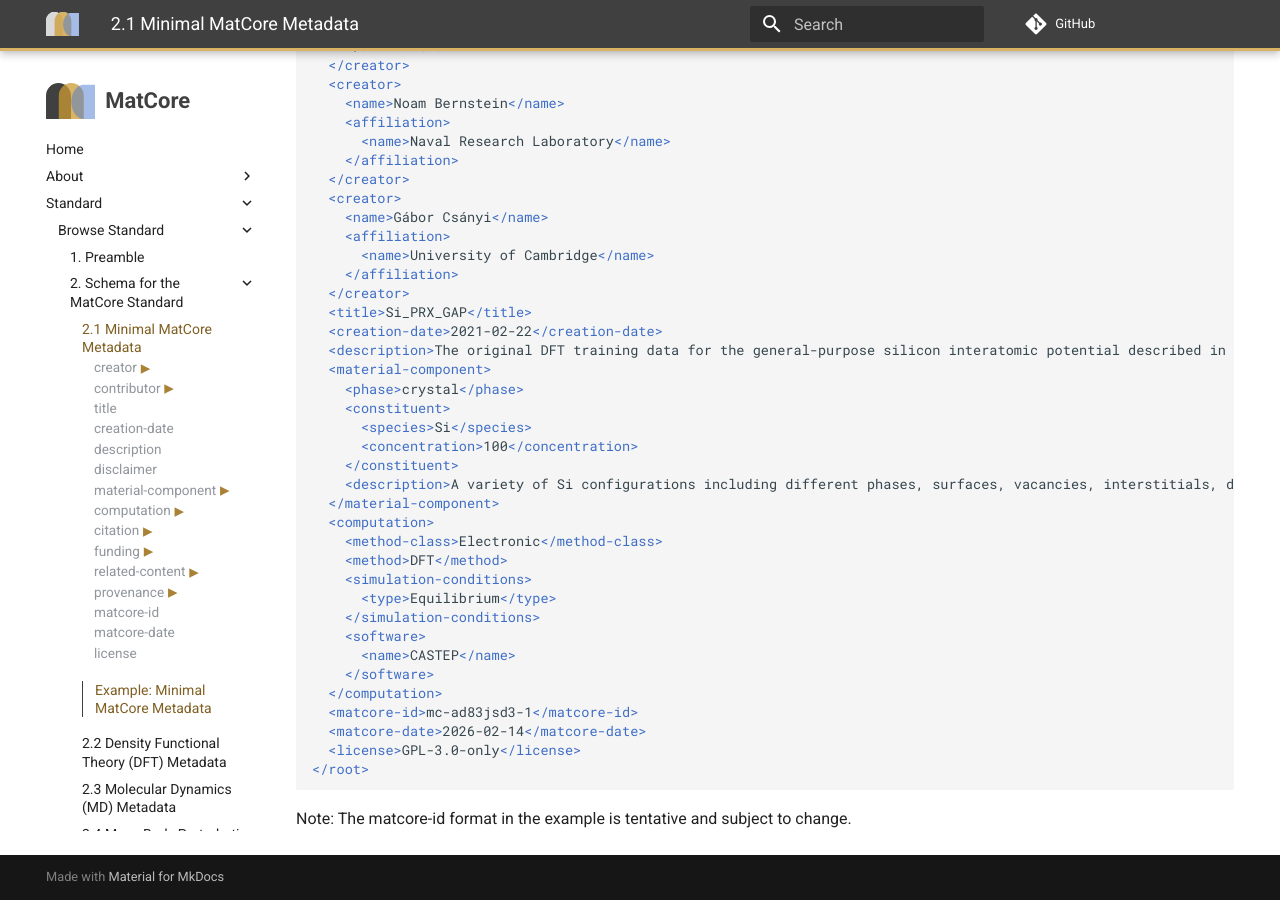
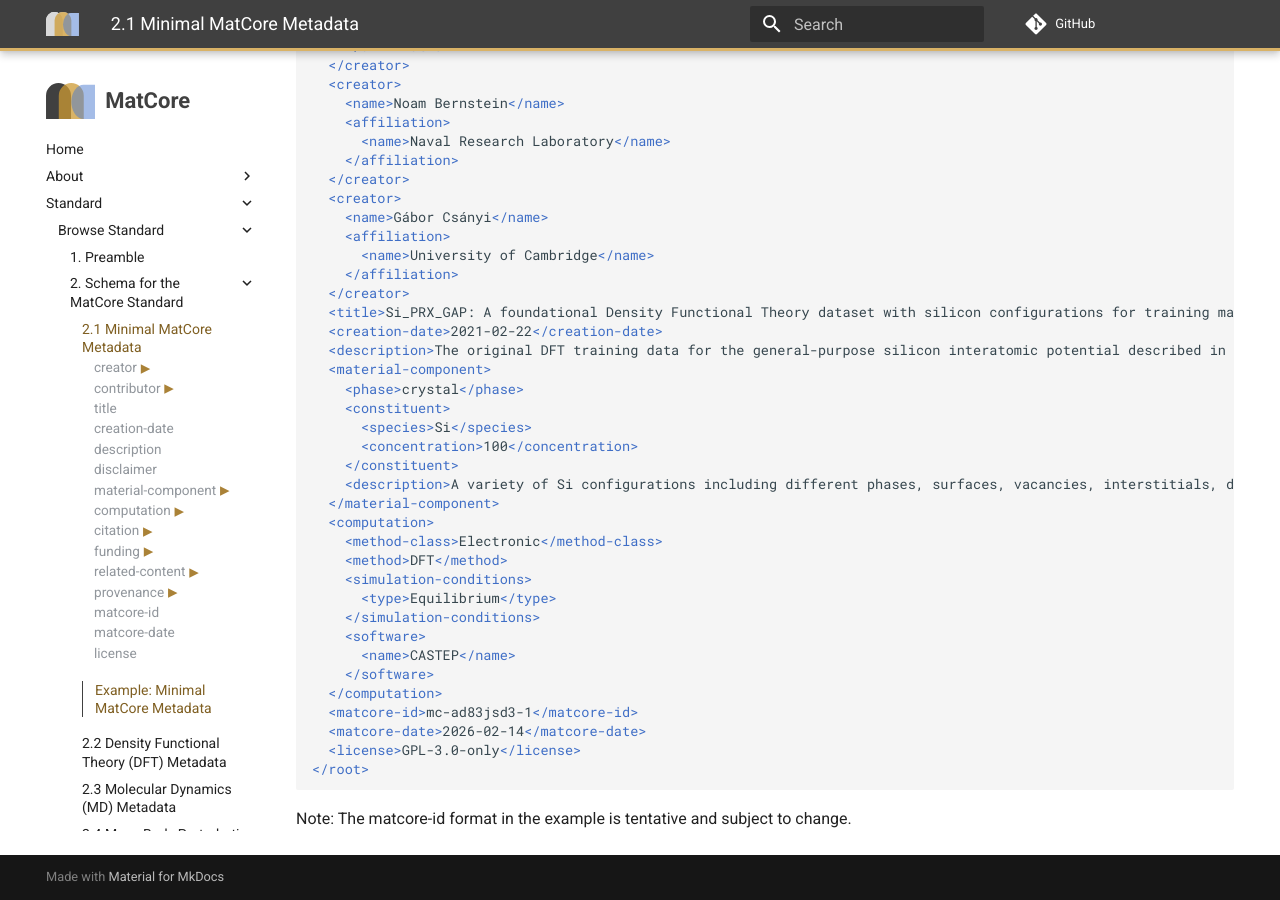
Before and after one commit to matcore-standard/matcore, an MkDocs documentation site: the page built from docs/standard/02-minimal.md, in a window 1280 px wide and 900 px high, scrolled down 1551 px. Built offline with MkDocs 1.6.1 and Material for MkDocs 9.7.7, drawn with Linux system fonts in a browser that asks for light colours; comment, search, counter and statistics services are not loaded; the version menu is left out.

Commit message:
Give the Minimal example a descriptive title (0004 item 38)
The example's title, Si_PRX_GAP, was a short label, while title is
defined as a single sentence description of the dataset.

- examples/minimal.xml: the title becomes "Si_PRX_GAP: A foundational
  Density Functional Theory dataset with silicon configurations for
  training machine learning interatomic potentials".
- docs/standard/02-minimal.md: regenerated, since it embeds the
  example.
- CLAUDE.md: the change added to the changes since 0.4.0.

Co-Authored-By: Claude Opus 5.5 <noreply@anthropic.com>

```diff
--- a/docs/standard/02-minimal.md
+++ b/docs/standard/02-minimal.md
@@ -1005,7 +1005,7 @@ Dataset source: [https://doi.org/10.60732/8e9bc5b0](https://doi.org/10.60732/8e9
       <name>University of Cambridge</name>
     </affiliation>
   </creator>
-  <title>Si_PRX_GAP</title>
+  <title>Si_PRX_GAP: A foundational Density Functional Theory dataset with silicon configurations for training machine learning interatomic potentials</title>
   <creation-date>2021-02-22</creation-date>
   <description>The original DFT training data for the general-purpose silicon interatomic potential described in the associated publication. The kinds of configuration that were included were selected based on intuition and past experience to obtain good coverage pertaining to a range of properties.</description>
   <material-component>
```
Also changed, not shown: CLAUDE.md (+1 -1 lines), 1 other file.
